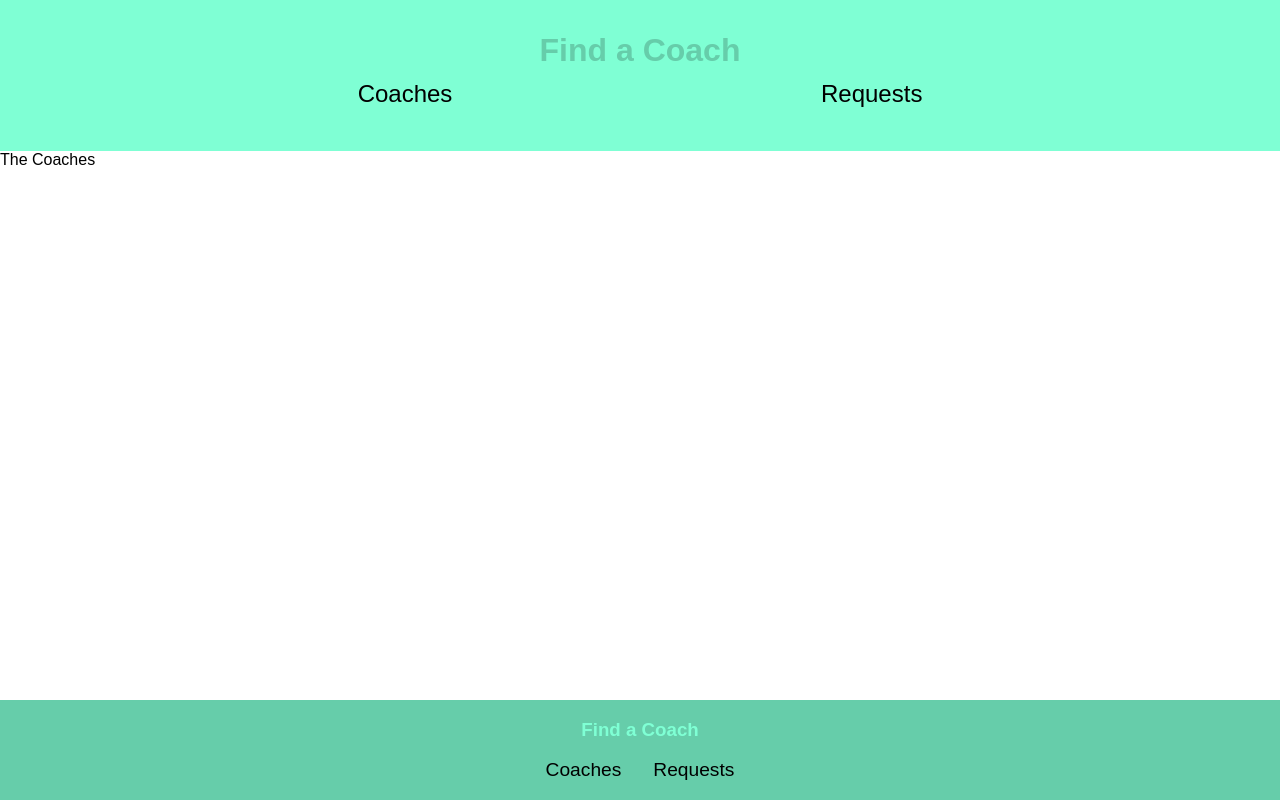
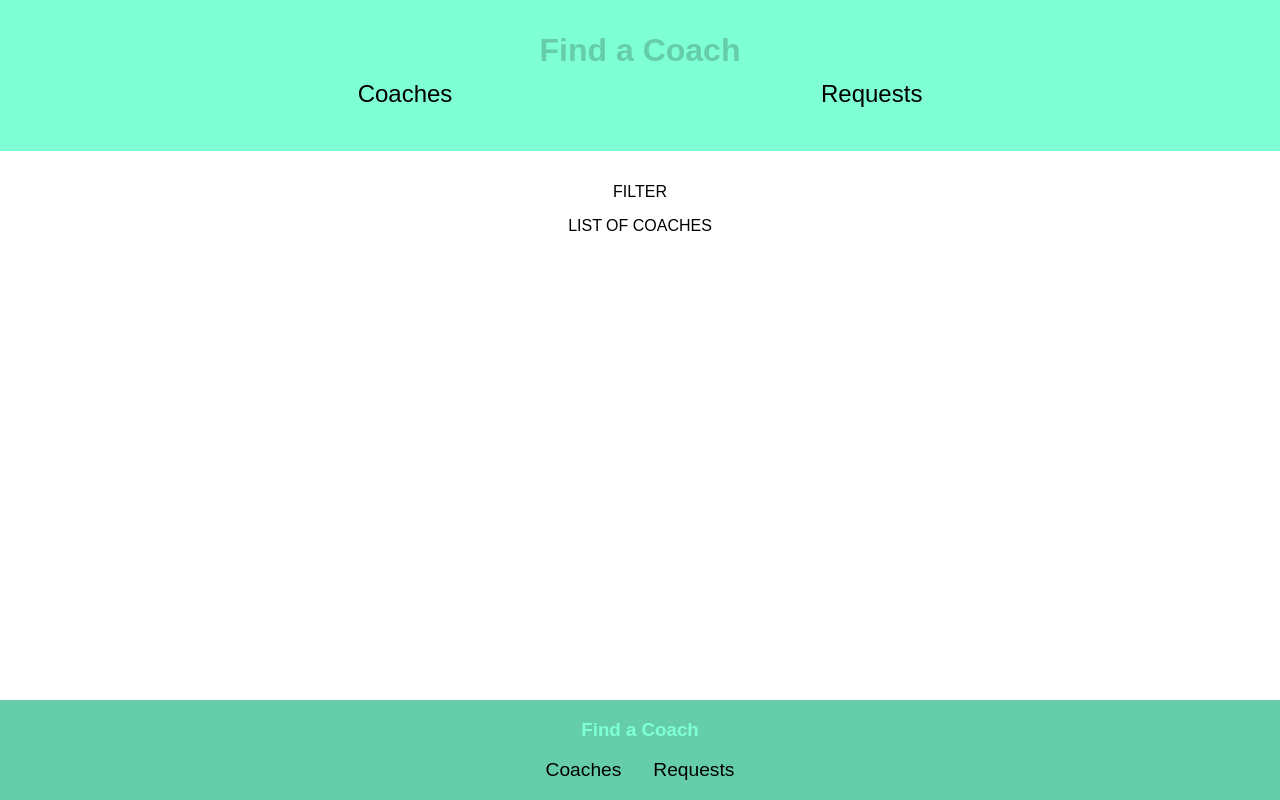
Before and after one commit to edgHD/find-a-coach, a Vue app: page /coaches in a window 1280 px wide. Built offline with nearby package versions, Linux system fonts and the light colour scheme.

Commit message:
Better set up for Coaches and Requests

```diff
--- a/src/pages/coaches/TheCoaches.vue
+++ b/src/pages/coaches/TheCoaches.vue
@@ -1,4 +1,22 @@
 <template>
-    <p>The Coaches</p>
+    <div class="container">
+    <section>
+        FILTER
+    </section>
+    <section>
+        LIST OF COACHES
+    </section>
+    </div>
 </template>
 <script></script>
+
+<style scoped>
+.container {
+    display: flex;
+    flex-direction: column;
+    align-items: center;
+    gap: 1rem;
+    padding: 2rem;
+    height: auto !important;
+}
+</style>
--- a/src/pages/requests/ViewRequests.vue
+++ b/src/pages/requests/ViewRequests.vue
@@ -1,4 +1,19 @@
 <template>
-    <p>View Requests</p>
+    <div class="container">
+    <section>
+        REQUESTS
+    </section>
+    </div>
 </template>
 <script></script>
+
+<style scoped>
+.container {
+    display: flex;
+    flex-direction: column;
+    align-items: center;
+    gap: 1rem;
+    padding: 2rem;
+    height: auto !important;
+}
+</style>
```
